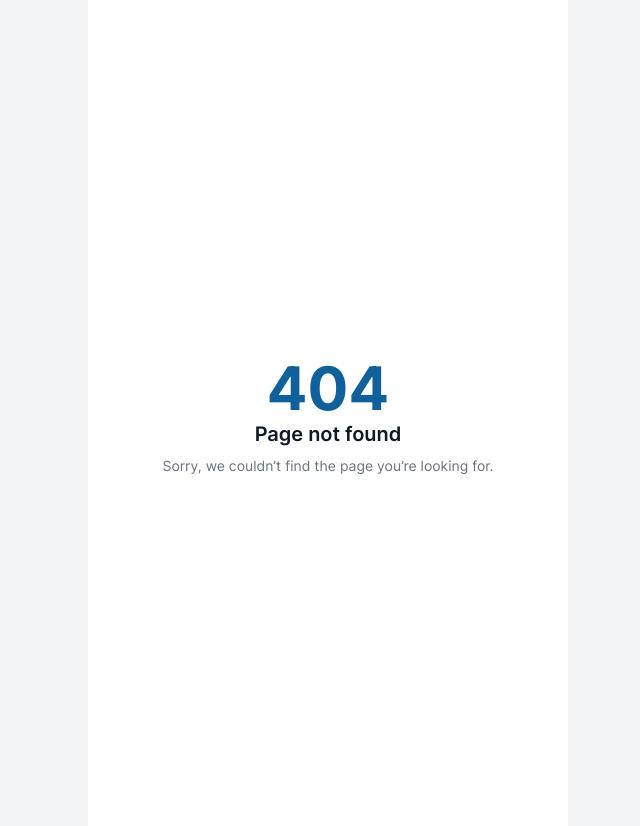
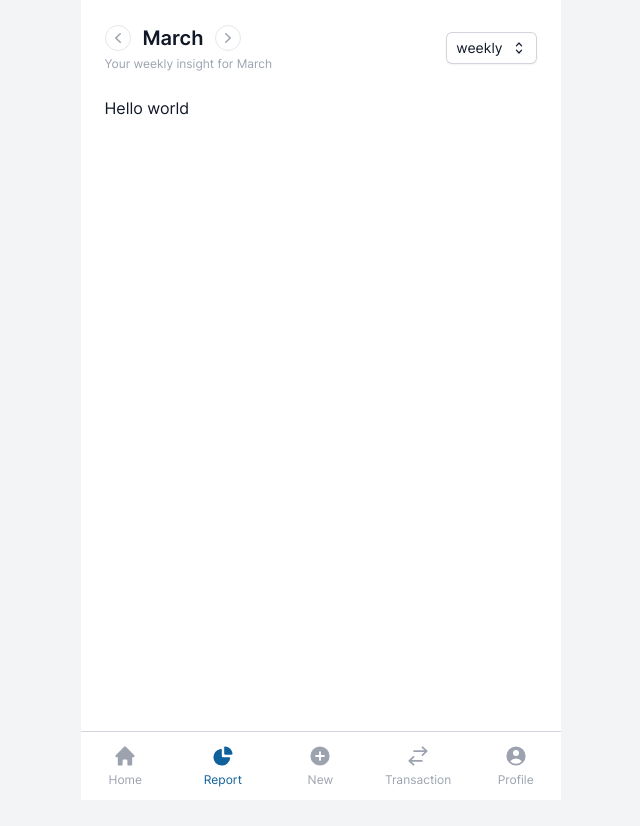
Before and after one commit to Erik3010/money-tracker, a React (Vite) app: page /report in a window 1280 px wide. Before the commit this address had no page. Shown: the top 826 px of the page, without its empty margins (312-952 px from the left). After the commit the page ends 800 px from the top, so only its background shows below. Built offline with nearby package versions, Linux system fonts and the light colour scheme.

Commit message:
feat: ui improvement and new report page

```diff
--- a/src/components/Navbar/Navbar.tsx
+++ b/src/components/Navbar/Navbar.tsx
@@ -12,7 +12,7 @@ const Navbar = () => {
   return (
     <div className="max-w-[480px] w-full grid grid-cols-5 fixed bg-white bottom-0 border-t border-gray-300 py-3 gap-2">
       <NavItem label="Home" to="/" Icon={HomeIcon} />
-      <NavItem label="Reports" to="/reports" Icon={ChartPieIcon} />
+      <NavItem label="Report" to="/report" Icon={ChartPieIcon} />
       <NavItem label="New" to="/transactions/new" Icon={PlusCircleIcon} />
       <NavItem
         label="Transaction"
--- a/src/components/Shared/SelectField.tsx
+++ b/src/components/Shared/SelectField.tsx
@@ -1,7 +1,11 @@
 import * as Select from "@radix-ui/react-select";
 import { CheckIcon, ChevronUpDownIcon } from "@heroicons/react/20/solid";
+import { cn } from "@utils/index";
 
 interface SelectFieldProps {
+  expand?: boolean;
+  dense?: boolean;
+  initialValue?: string;
   placeholder?: string;
   items: string[];
   onChange: (value: string) => void;
@@ -12,7 +16,7 @@ const SelectItem = ({ item }: { item: string }) => {
     <Select.Item
       key={item}
       value={item}
-      className="relative flex items-center w-full outline-none text-sm rounded py-1.5 px-2 hover:bg-gray-100 select-none cursor-default"
+      className="relative flex items-center w-full outline-none text-sm rounded py-1.5 pl-2 pr-9 hover:bg-gray-100 select-none cursor-default"
     >
       <Select.ItemText>{item}</Select.ItemText>
       <Select.ItemIndicator>
@@ -22,13 +26,30 @@ const SelectItem = ({ item }: { item: string }) => {
   );
 };
 
-const SelectField = ({ placeholder, items, onChange }: SelectFieldProps) => {
+const SelectField = ({
+  placeholder,
+  items,
+  onChange,
+  expand = false,
+  dense = false,
+  initialValue = "",
+}: SelectFieldProps) => {
+  const baseTriggerClasses =
+    "flex items-center justify-between rounded-md border-0 px-2.5 text-gray-900 shadow-sm ring-1 ring-inset ring-gray-300 hover:bg-gray-100 focus:outline-none sm:text-sm sm:leading-6";
+
   return (
-    <Select.Root onValueChange={onChange}>
-      <Select.Trigger className="flex items-center justify-between w-full rounded-md border-0 px-2.5 py-1.5 text-gray-900 shadow-sm ring-1 ring-inset ring-gray-300 hover:bg-gray-100 focus:outline-none sm:text-sm sm:leading-6">
+    <Select.Root defaultValue={initialValue} onValueChange={onChange}>
+      <Select.Trigger
+        className={cn(
+          baseTriggerClasses,
+          { "py-1.5": !dense },
+          { "py-1": dense },
+          { "w-full": expand }
+        )}
+      >
         <Select.Value placeholder={placeholder} />
         <Select.Icon>
-          <ChevronUpDownIcon className="h-4 w-4" />
+          <ChevronUpDownIcon className="h-4 w-4 ml-2" />
         </Select.Icon>
         <Select.Portal>
           <Select.Content
--- /dev/null
+++ b/src/pages/Report/index.tsx
@@ -0,0 +1,33 @@
+import SelectField from "@components/Shared/SelectField";
+import { ChevronLeftIcon, ChevronRightIcon } from "@heroicons/react/20/solid";
+import { noop } from "@utils/index";
+
+const Report = () => {
+  return (
+    <div className="space-y-6">
+      <div className="flex items-center justify-between">
+        <div className="flex flex-col space-y-1">
+          <div className="flex items-center gap-x-3">
+            <button className="p-0.5 rounded-full border text-gray-400 hover:bg-gray-100 flex items-center justify-center">
+              <ChevronLeftIcon className="w-5 h-5" />
+            </button>
+            <h1 className="font-semibold text-xl text-gray-900">March</h1>
+            <button className="p-0.5 rounded-full border text-gray-400 hover:bg-gray-100 flex items-center justify-center">
+              <ChevronRightIcon className="w-5 h-5" />
+            </button>
+          </div>
+          <p className="text-xs text-gray-400">Your weekly insight for March</p>
+        </div>
+        <SelectField
+          initialValue="weekly"
+          onChange={noop}
+          dense
+          items={["weekly", "monthly", "yearly"]}
+        />
+      </div>
+      <div>Hello world</div>
+    </div>
+  );
+};
+
+export default Report;
--- a/src/pages/Transaction/components/TransactionCard.tsx
+++ b/src/pages/Transaction/components/TransactionCard.tsx
@@ -4,7 +4,6 @@ import {
 } from "@heroicons/react/20/solid";
 import { type TransactionType } from "@money-tracker-types/index";
 import { cn } from "@utils/index";
-import { NavLink } from "react-router-dom";
 
 interface TransactionCardProps {
   type: TransactionType;
@@ -28,17 +27,20 @@ const TransactionCard = ({ type }: TransactionCardProps) => {
             href="#"
             className="font-semibold text-sm text-gray-900 d-block hover:underline"
           >
-            Rp105.000
+            Makanan
           </a>
           <p className="text-xs text-gray-400">Freelance Project</p>
         </div>
       </div>
-      <NavLink
+      <div className="text-sm font-semibold text-gray-900">
+        <span className="text-xs text-gray-400 font-semibold">Rp</span> 50.000
+      </div>
+      {/* <NavLink
         to="/transactions/123"
         className="rounded-md bg-white px-2.5 py-1 text-xs font-semibold text-gray-900 shadow-sm ring-1 ring-inset ring-gray-300 hover:bg-gray-50"
       >
         View
-      </NavLink>
+      </NavLink> */}
     </article>
   );
 };
--- a/src/pages/Transaction/components/TransactionList.tsx
+++ b/src/pages/Transaction/components/TransactionList.tsx
@@ -1,4 +1,3 @@
-import { ChevronUpIcon } from "@heroicons/react/20/solid";
 import TransactionCard from "@pages/Transaction/components/TransactionCard";
 import * as Accordion from "@radix-ui/react-accordion";
 
@@ -19,7 +18,13 @@ const TransactionList = ({ date = "Today" }: TransactionListProps) => {
           </h2>
           <p className="text-xs text-gray-400">5 transaction(s) was made</p>
         </div>
-        <ChevronUpIcon className="accordion-chevron h-4 w-4 text-gray-500" />
+        <div className="flex flex-col items-end gap-x-3">
+          <h2 className="text-sm font-semibold text-gray-700">
+            <span className="text-xs text-gray-400 font-semibold">Rp</span>{" "}
+            250.000
+          </h2>
+          {/* <ChevronUpIcon className="accordion-chevron h-4 w-4 text-gray-500" /> */}
+        </div>
       </Accordion.Trigger>
       <Accordion.Content className="accordion-content divide-y divide-gray-100 px-4">
         {Array(5)
--- a/src/pages/TransactionCreate/index.tsx
+++ b/src/pages/TransactionCreate/index.tsx
@@ -85,6 +85,7 @@ const TransactionNew = () => {
             Category
           </label>
           <SelectField
+            expand
             placeholder="Choose category..."
             items={[...TRANSACTION_CATEGORY]}
             onChange={setCategory}
--- a/src/pages/TransactionDetail/index.tsx
+++ /dev/null
@@ -1,9 +0,0 @@
-import { useParams } from "react-router-dom";
-
-const TransactionDetail = () => {
-  const { transactionId } = useParams();
-
-  return <div>Transaction ID: {transactionId}</div>;
-};
-
-export default TransactionDetail;
--- a/src/styles/index.css
+++ b/src/styles/index.css
@@ -32,6 +32,15 @@
     font-weight: 800;
     src: url("../assets/fonts/Inter-ExtraBold.ttf");
   }
+}
+
+html {
+  scrollbar-gutter: stable;
+}
+
+.nav-link.active {
+  @apply text-blue-700;
+}
 
 input[type="number"]::-webkit-inner-spin-button,
 input[type="number"]::-webkit-outer-spin-button {
@@ -43,7 +52,7 @@
   transition: transform 0.3s cubic-bezier(0.87, 0, 0.13, 1);
 }
 
-  .accordion-trigger[data-state="open"] > .accordion-chevron {
+.accordion-trigger[data-state="open"] .accordion-chevron {
   transform: rotate(180deg);
 }
 
@@ -102,8 +111,3 @@
     height: 0;
   }
 }
-}
-
-.nav-link.active {
-  @apply text-blue-700;
-}
--- a/src/utils/index.ts
+++ b/src/utils/index.ts
@@ -21,3 +21,5 @@ export const diffInDays = (date1: Date, date2: Date) => {
   const diff = Math.floor((utc2 - utc1) / MS_PER_DAY);
   return diff;
 };
+
+export const noop = () => {};
```
Also changed, not shown: src/router/index.tsx (+5 -5 lines). Lines whose indentation alone changed are shown as unchanged.
